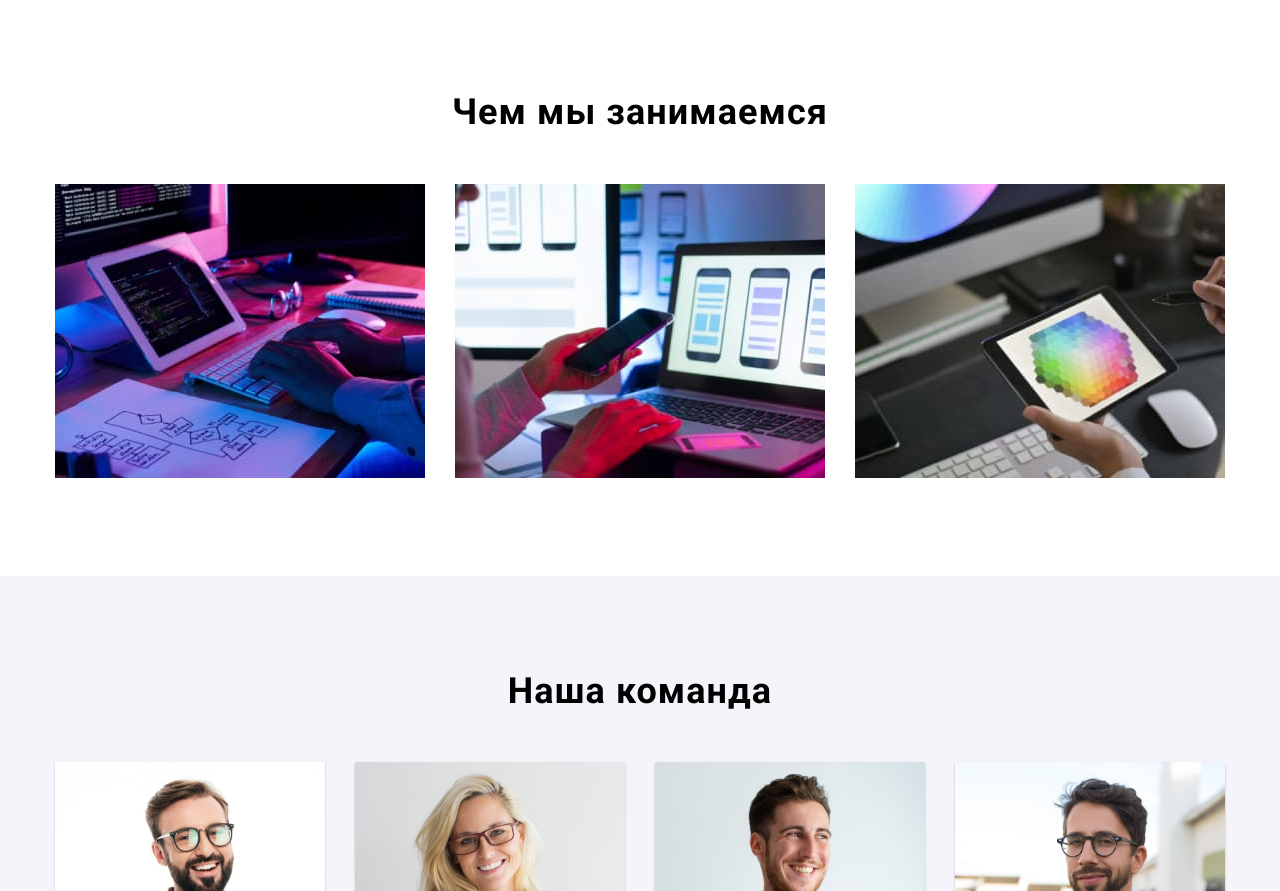
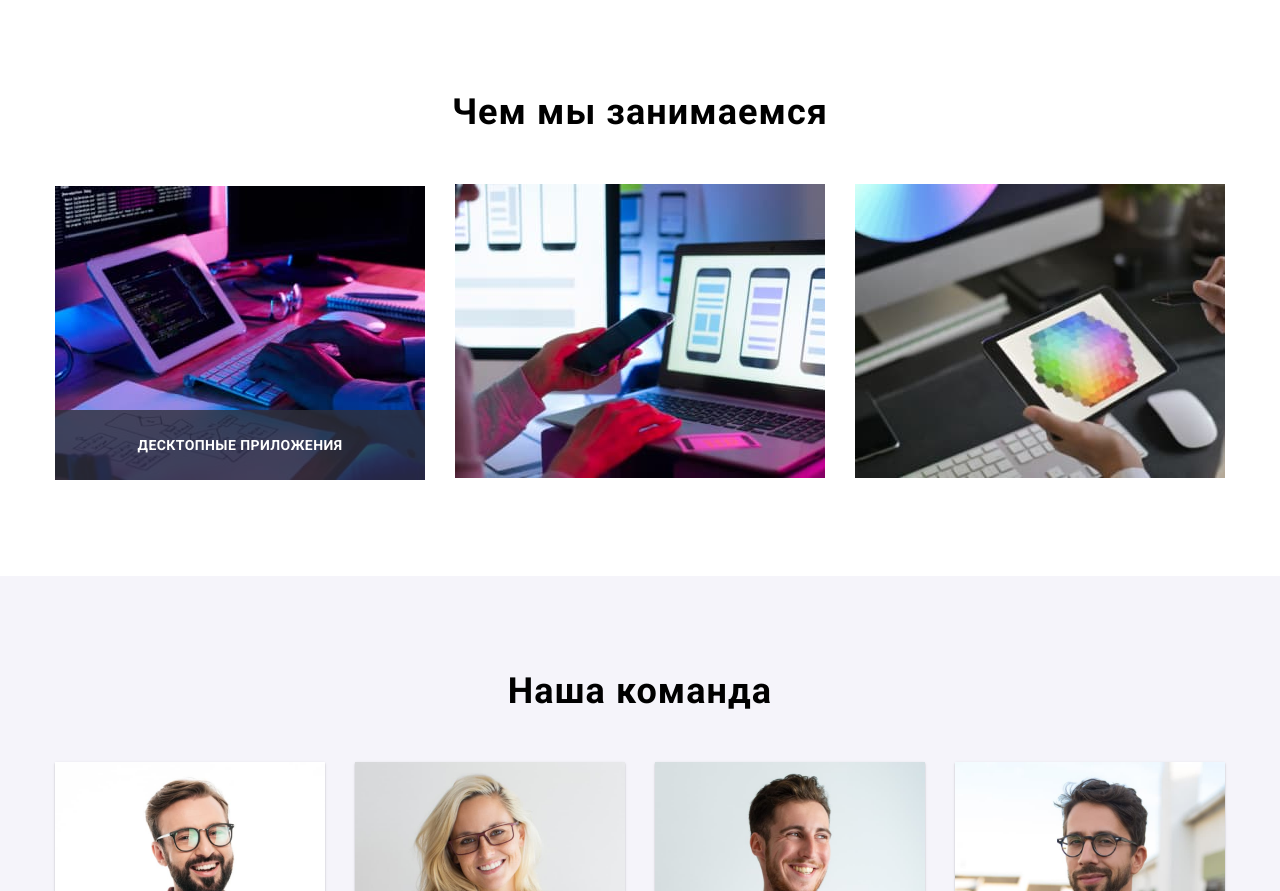
Before and after one commit to Golembovskaya/goit-markup-hw-05, a plain HTML site: page index.html in a window 1280 px wide. Shown: the part 1136-2027 px from the top of the page. Drawn offline with nearby package versions, Linux system fonts and the light colour scheme.

Commit message:
секция3

```diff
--- a/css/style.css
+++ b/css/style.css
@@ -185,6 +185,31 @@ li {
 }
 .list-busy {
   padding-top: 0;
+}
+.busy-box {
+  position: absolute;
+  bottom: 0;
+}
+.busy-text {
+  padding-top: 27px;
+  font-family: var(--main-font-family);
+  font-style: normal;
+  font-weight: 700;
+  font-size: 14px;
+  line-height: 1.143;
+  text-align: center;
+  letter-spacing: 0.03em;
+  text-transform: uppercase;
+
+  width: 370px;
+  height: 70px;
+  background: rgba(47, 48, 58, 0.8);
+  color: #ffffff;
+}
+.title-busy {
+  position: relative;
+  width: 370px;
+  height: 294px;
 }
 /*Конец Секции 3 студии*/
 /*Начало Секции 4 студии*/
--- a/index.html
+++ b/index.html
@@ -88,13 +88,18 @@
         </section>
         <section class="list-busy section">
             <div class="container">
-                <div class="title-busy">
+
             <h2 class="h2-list-title">Чем мы занимаемся</h2>
             <ul class="list-item-busy">
                 <li class="list-title-img">
+                <div class="title-busy">
                 <img src="./img/box1.jpg" alt=""
                 width="370"
                 height="294"/>
+                <div class="busy-box">
+                    <p class="busy-text">Десктопные приложения</p>
+                </div>
+                </div>
                 </li>
                 <li class="list-title-img">
                 <img src="./img/box2.jpg" alt=""
@@ -107,7 +112,7 @@
                 height="294"/>
                 </li>
             </ul>
-            </div>
+
             </div>
         </section>
         <section class="list-imgs section">
```
